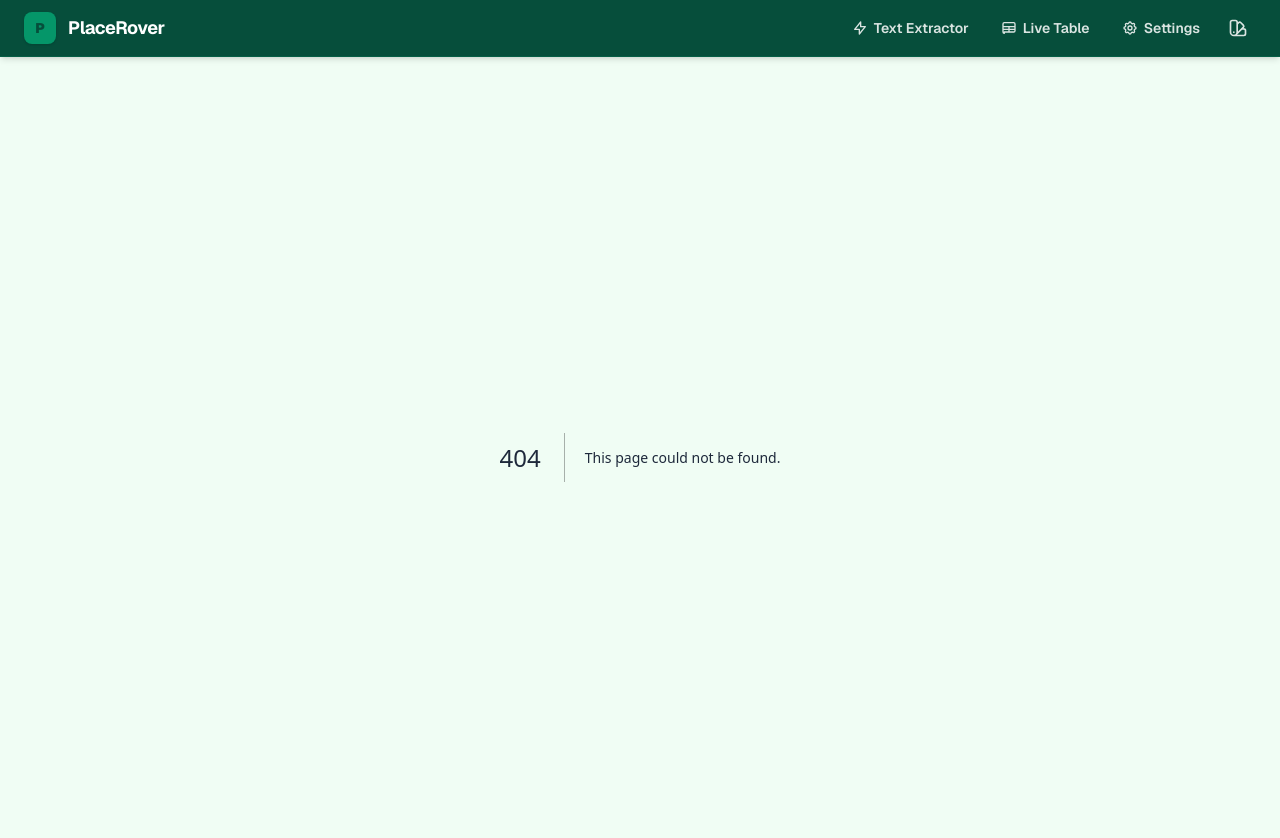
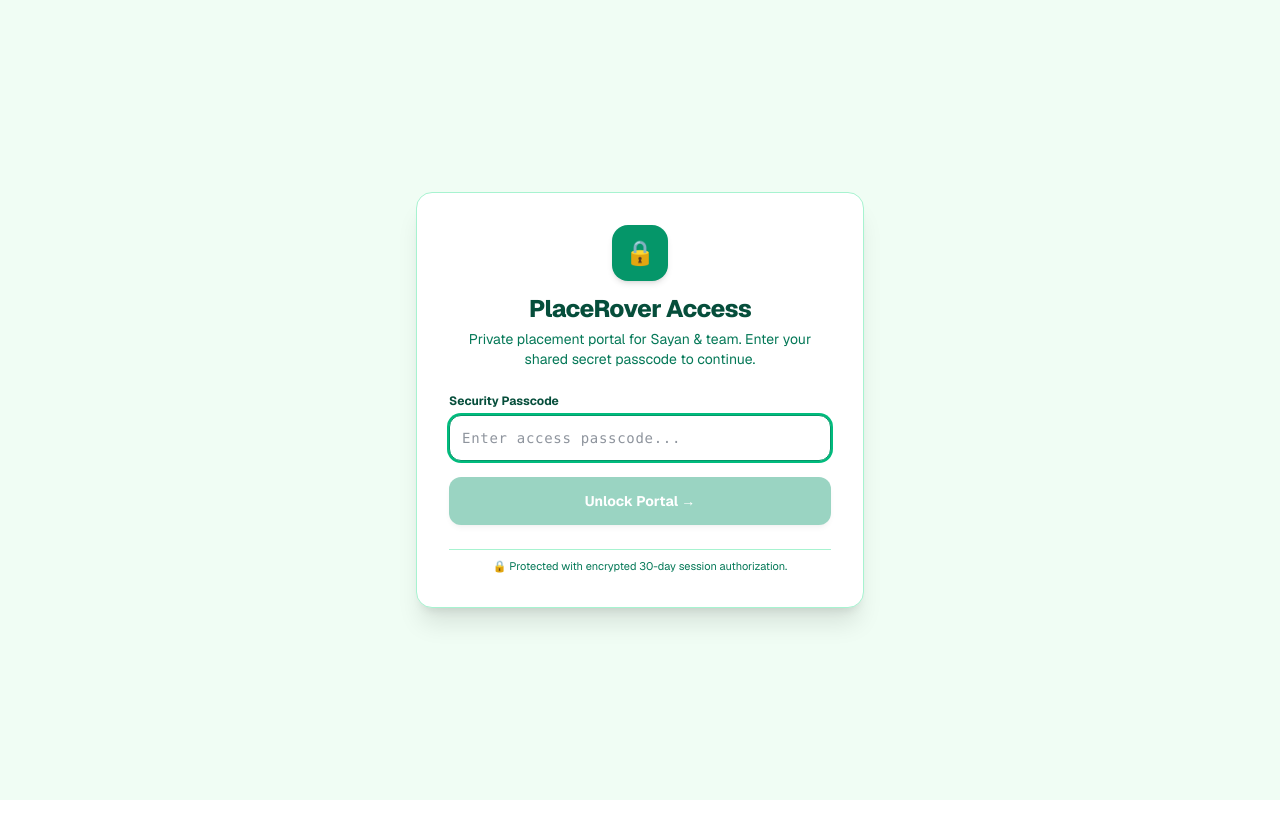
Before and after one commit to codexvista-debug/placehub, a Next.js app: page /login in a window 1280 px wide. Before the commit this address had no page. Shown: the top 838 px of the page. After the commit the page ends 800 px from the top, so only its background shows below. Built offline with nearby package versions, Linux system fonts and the light colour scheme.

Commit message:
Add private passcode authentication system with proxy protection and 30-day session cookies

```diff
--- /dev/null
+++ b/app/api/auth/route.ts
@@ -0,0 +1,51 @@
+import { NextResponse } from 'next/server';
+
+async function sha256(message: string): Promise<string> {
+  const msgBuffer = new TextEncoder().encode(message);
+  const hashBuffer = await crypto.subtle.digest('SHA-256', msgBuffer);
+  const hashArray = Array.from(new Uint8Array(hashBuffer));
+  return hashArray.map((b) => b.toString(16).padStart(2, '0')).join('');
+}
+
+// POST: Verify passcode & set 30-day session cookie
+export async function POST(request: Request) {
+  try {
+    const { passcode } = await request.json();
+
+    const expectedPasscode = process.env.SITE_PASSCODE || 'placehub2026';
+
+    if (!passcode || passcode.trim() !== expectedPasscode.trim()) {
+      return NextResponse.json({ error: 'Incorrect Passcode. Access denied.' }, { status: 401 });
+    }
+
+    const sessionToken = await sha256(expectedPasscode + '_placerover_salt');
+
+    const response = NextResponse.json({ success: true });
+
+    // Set secure cookie lasting 30 days
+    response.cookies.set('placerover_session', sessionToken, {
+      httpOnly: true,
+      secure: process.env.NODE_ENV === 'production',
+      sameSite: 'lax',
+      path: '/',
+      maxAge: 60 * 60 * 24 * 30, // 30 Days
+    });
+
+    return response;
+  } catch (error: any) {
+    return NextResponse.json({ error: error.message || 'Authentication error' }, { status: 500 });
+  }
+}
+
+// DELETE: Logout (clear session cookie)
+export async function DELETE() {
+  const response = NextResponse.json({ success: true });
+  response.cookies.set('placerover_session', '', {
+    httpOnly: true,
+    secure: process.env.NODE_ENV === 'production',
+    sameSite: 'lax',
+    path: '/',
+    maxAge: 0,
+  });
+  return response;
+}
--- a/app/components/Header.tsx
+++ b/app/components/Header.tsx
@@ -2,10 +2,26 @@
 
 import React from 'react';
 import Link from 'next/link';
-import { usePathname } from 'next/navigation';
+import { usePathname, useRouter } from 'next/navigation';
 
 export default function Header() {
   const pathname = usePathname();
+  const router = useRouter();
+
+  // If we are on the login page, hide navigation header items
+  if (pathname === '/login') {
+    return null;
+  }
+
+  const handleLogout = async () => {
+    try {
+      await fetch('/api/auth', { method: 'DELETE' });
+      router.push('/login');
+      router.refresh();
+    } catch (err) {
+      console.error('Logout error:', err);
+    }
+  };
 
   const navItems = [
     {
@@ -63,10 +79,13 @@ export default function Header() {
             </div>
             <Link
               href="/"
-              className="text-lg font-bold tracking-tight hover:opacity-90 transition-opacity"
+              className="text-lg font-bold tracking-tight hover:opacity-90 transition-opacity flex items-center gap-1.5"
               style={{ color: 'var(--color-header-text)' }}
             >
-              PlaceRover
+              <span>PlaceRover</span>
+              <span className="text-[10px] bg-emerald-500/20 text-emerald-300 border border-emerald-500/30 px-1.5 py-0.2 rounded font-mono font-normal">
+                🔒 Private
+              </span>
             </Link>
           </div>
 
@@ -103,7 +122,7 @@ export default function Header() {
               );
             })}
 
-            {/* Theme icon — no text label */}
+            {/* Theme icon */}
             <Link
               href="/themes"
               title="Change Theme"
@@ -130,6 +149,24 @@ export default function Header() {
                 <path strokeLinecap="round" strokeLinejoin="round" strokeWidth={2} d="M7 21a4 4 0 01-4-4V5a2 2 0 012-2h4a2 2 0 012 2v12a4 4 0 01-4 4zm0 0h12a2 2 0 002-2v-4a2 2 0 00-2-2h-2.343M11 7.343l1.657-1.657a2 2 0 012.828 0l2.829 2.829a2 2 0 010 2.828l-8.486 8.485M7 17h.01" />
               </svg>
             </Link>
+
+            {/* Logout button */}
+            <button
+              onClick={handleLogout}
+              title="Lock & Logout"
+              className="p-2 rounded-md transition-all cursor-pointer opacity-75 hover:opacity-100"
+              style={{ color: 'var(--color-header-text)' }}
+              onMouseEnter={(e) => {
+                (e.currentTarget as HTMLElement).style.backgroundColor = 'var(--color-header-hover)';
+              }}
+              onMouseLeave={(e) => {
+                (e.currentTarget as HTMLElement).style.backgroundColor = 'transparent';
+              }}
+            >
+              <svg className="w-4 h-4" fill="none" stroke="currentColor" viewBox="0 0 24 24">
+                <path strokeLinecap="round" strokeLinejoin="round" strokeWidth={2} d="M17 16l4-4m0 0l-4-4m4 4H7m6 4v1a3 3 0 01-3 3H6a3 3 0 01-3-3V7a3 3 0 013-3h4a3 3 0 013 3v1" />
+              </svg>
+            </button>
           </nav>
 
         </div>
--- /dev/null
+++ b/app/login/page.tsx
@@ -0,0 +1,121 @@
+'use client';
+
+import React, { useState, Suspense } from 'react';
+import { useRouter, useSearchParams } from 'next/navigation';
+
+function LoginFormContent() {
+  const [passcode, setPasscode] = useState('');
+  const [loading, setLoading] = useState(false);
+  const [error, setError] = useState<string | null>(null);
+  const router = useRouter();
+  const searchParams = useSearchParams();
+  const from = searchParams.get('from') || '/';
+
+  const handleLogin = async (e: React.FormEvent) => {
+    e.preventDefault();
+    if (!passcode.trim()) return;
+
+    setLoading(true);
+    setError(null);
+
+    try {
+      const res = await fetch('/api/auth', {
+        method: 'POST',
+        headers: { 'Content-Type': 'application/json' },
+        body: JSON.stringify({ passcode: passcode.trim() }),
+      });
+
+      const json = await res.json();
+
+      if (res.ok && json.success) {
+        router.push(from);
+        router.refresh();
+      } else {
+        setError(json.error || 'Incorrect passcode. Please try again.');
+      }
+    } catch {
+      setError('Network error. Please try again.');
+    } finally {
+      setLoading(false);
+    }
+  };
+
+  return (
+    <div className="w-full max-w-md p-6 sm:p-8 rounded-2xl shadow-xl border flex flex-col gap-6 theme-surface theme-border animate-fadeIn">
+
+      {/* Brand Header */}
+      <div className="flex flex-col items-center text-center gap-3">
+        <div
+          className="w-14 h-14 rounded-2xl font-black text-2xl flex items-center justify-center shadow-md"
+          style={{
+            backgroundColor: 'var(--color-header-logo-bg)',
+            color: 'var(--color-header-bg)',
+          }}
+        >
+          🔒
+        </div>
+        <div>
+          <h1 className="text-2xl font-extrabold tracking-tight theme-text">
+            PlaceRover Access
+          </h1>
+          <p className="text-xs sm:text-sm theme-text-muted mt-1">
+            Private placement portal for Sayan &amp; team. Enter your shared secret passcode to continue.
+          </p>
+        </div>
+      </div>
+
+      {/* Error Banner */}
+      {error && (
+        <div className="p-3.5 rounded-xl bg-red-500/10 border border-red-500/30 text-red-500 text-xs font-semibold flex items-center gap-2">
+          <span>⚠️</span>
+          <span>{error}</span>
+        </div>
+      )}
+
+      {/* Passcode Form */}
+      <form onSubmit={handleLogin} className="flex flex-col gap-4">
+        <div>
+          <label className="block text-xs font-bold theme-text mb-1.5">
+            Security Passcode
+          </label>
+          <input
+            type="password"
+            autoFocus
+            required
+            value={passcode}
+            onChange={(e) => {
+              setPasscode(e.target.value);
+              if (error) setError(null);
+            }}
+            placeholder="Enter access passcode..."
+            className="w-full p-3 border rounded-xl text-sm theme-input theme-border focus:outline-none focus:ring-2 focus:ring-emerald-500 transition-all font-mono tracking-wider"
+          />
+        </div>
+
+        <button
+          type="submit"
+          disabled={loading || !passcode.trim()}
+          className="w-full py-3.5 font-bold rounded-xl text-sm transition-all shadow-md cursor-pointer disabled:opacity-40 flex items-center justify-center gap-2 theme-btn"
+        >
+          <span>{loading ? 'Verifying...' : 'Unlock Portal →'}</span>
+        </button>
+      </form>
+
+      {/* Footer Info */}
+      <div className="pt-2 text-center border-t theme-border text-[11px] theme-text-muted">
+        <span>🔒 Protected with encrypted 30-day session authorization.</span>
+      </div>
+
+    </div>
+  );
+}
+
+export default function LoginPage() {
+  return (
+    <div className="min-h-screen theme-bg theme-text-body flex items-center justify-center p-4 font-[family-name:var(--font-geist-sans)]">
+      <Suspense fallback={<div className="text-sm font-semibold theme-text">Loading security portal...</div>}>
+        <LoginFormContent />
+      </Suspense>
+    </div>
+  );
+}
--- /dev/null
+++ b/proxy.ts
@@ -0,0 +1,50 @@
+import { NextResponse } from 'next/server';
+import type { NextRequest } from 'next/server';
+
+// Next.js Edge-compatible SHA-256 hash generator
+async function sha256(message: string): Promise<string> {
+  const msgBuffer = new TextEncoder().encode(message);
+  const hashBuffer = await crypto.subtle.digest('SHA-256', msgBuffer);
+  const hashArray = Array.from(new Uint8Array(hashBuffer));
+  return hashArray.map((b) => b.toString(16).padStart(2, '0')).join('');
+}
+
+export async function proxy(request: NextRequest) {
+  const { pathname } = request.nextUrl;
+
+  // Allow static assets, Next.js internal files, and the login page / auth verification API
+  if (
+    pathname.startsWith('/_next') ||
+    pathname.startsWith('/favicon.ico') ||
+    pathname.startsWith('/api/auth') ||
+    pathname === '/login' ||
+    pathname.match(/\.(png|jpg|jpeg|svg|gif|webp|ico|css|js)$/)
+  ) {
+    return NextResponse.next();
+  }
+
+  // Get active passcode from environment variable (fallback to secure default 'placehub2026')
+  const secretPasscode = process.env.SITE_PASSCODE || 'placehub2026';
+  const expectedToken = await sha256(secretPasscode + '_placerover_salt');
+
+  // Check auth cookie
+  const authCookie = request.cookies.get('placerover_session')?.value;
+
+  if (!authCookie || authCookie !== expectedToken) {
+    // If it's an API request, return 401 Unauthorized
+    if (pathname.startsWith('/api/')) {
+      return NextResponse.json({ error: 'Unauthorized. Passcode required.' }, { status: 401 });
+    }
+
+    // Otherwise redirect browser to login page
+    const loginUrl = new URL('/login', request.url);
+    loginUrl.searchParams.set('from', pathname);
+    return NextResponse.redirect(loginUrl);
+  }
+
+  return NextResponse.next();
+}
+
+export const config = {
+  matcher: ['/((?!_next/static|_next/image|favicon.ico).*)'],
+};
```
